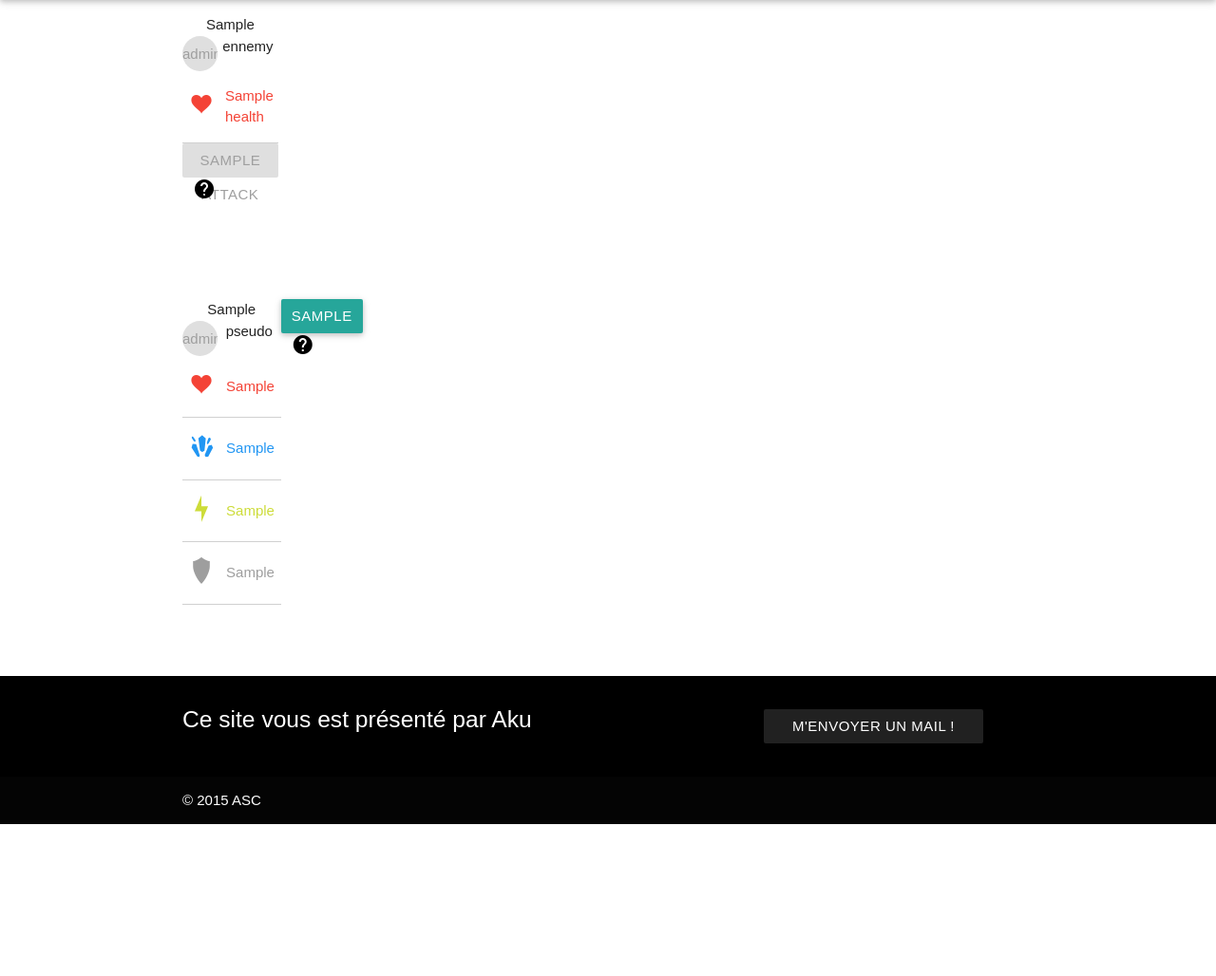
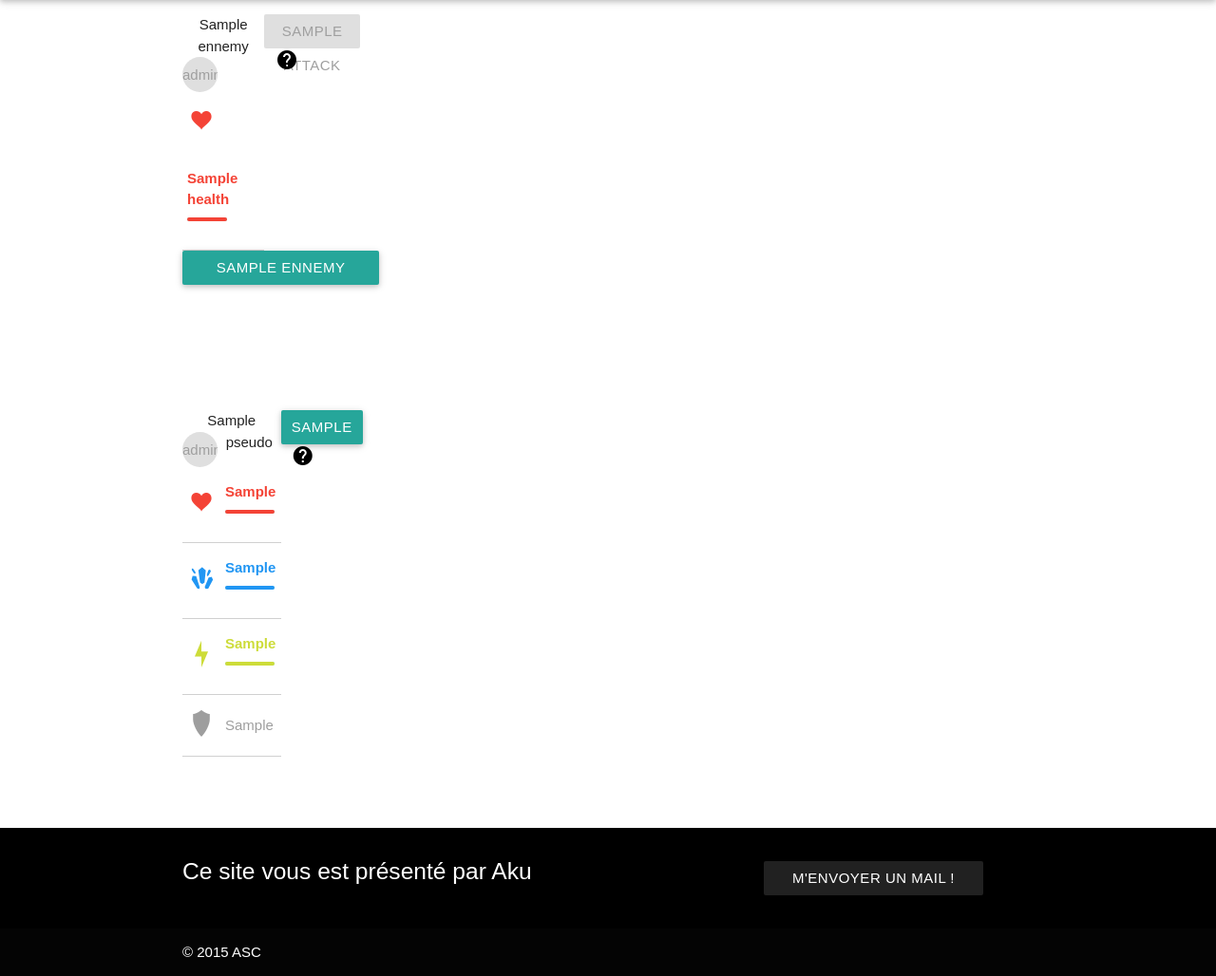
Before and after one commit to CNicolas/MyDjangoSite, a Django app: template battle/templates/battle/fight.html in a window 1280 px wide. Shown: the part 64-1092 px from the top of the page at 95% size. Before the commit the page ends 932 px from the top, so only its background shows below. Run offline with Django 3.2, Linux system fonts and the light colour scheme; the template is opened without the code that fills it: most values are stand-ins (such as "Sample title", 1, 10 or a date in 2020); some web fonts are replaced.

Commit message:
small effects when decreasing bars (health/mana/energy)

```diff
--- a/battle/static/css/battle.css
+++ b/battle/static/css/battle.css
@@ -43,58 +43,70 @@ main {
 }
 
 .color-price {
-	background-color: #ffc107;
+	background-color: #ffc107 !important;
 }
 .color-price-text {
-	color: #ffc107;
+	color: #ffc107 !important;
 }
 .color-defense {
-	background-color: #9e9e9e;
+	background-color: #9e9e9e !important;
 }
 .color-defense-text {
-	color: #9e9e9e;
+	color: #9e9e9e !important;
 }
 .color-health {
-	background-color: #f44336;
+	background-color: #f44336 !important;
 }
 .color-health-text {
-	color: #f44336;
+	color: #f44336 !important;
 }
 .color-mana {
-	background-color: #2196f3;
+	background-color: #2196f3 !important;
 }
 .color-mana-text {
-	color: #2196f3;
+	color: #2196f3 !important;
 }
 .color-energy {
-	background-color: #cddc39;
+	background-color: #cddc39 !important;
 }
 .color-energy-text {
-	color: #cddc39;
+	color: #cddc39 !important;
 }
 .color-strength {
-	background-color: #795548;
+	background-color: #795548 !important;
 }
 .color-strength-text {
-	color: #795548;
+	color: #795548 !important;
 }
 .color-agility {
-	background-color: #4caf50 ;
+	background-color: #4caf50 !important;
 }
 .color-agility-text {
-	color: #4caf50 ;
+	color: #4caf50 !important;
 }
 .color-intellect {
-	background-color: #ff9800;
+	background-color: #ff9800 !important;
 }
 .color-intellect-text {
-	color: #ff9800;
+	color: #ff9800 !important;
 }
 .color-spirit {
-	background-color: #607d8b;
+	background-color: #607d8b !important;
 }
 .color-spirit-text {
-	color: #607d8b;
+	color: #607d8b !important;
+}
+
+.health, .mana, .energy {
+	font-weight:bold;
+}
+
+td.td-icon {
+	display: inline-block;
+}
+td.td-value {
+	display: inline-block;
+	width: 60%;
 }
 /* END */
 
@@ -159,7 +171,10 @@ div.armor-piece.feet.weight3 {
 
 /* FIGHT */
 div.ennemies, div.players {
-	min-height: 35vh;
+	min-height: 30vh;
+}
+div.targets {
+	min-height: 9vh;
 }
 /* END */
 
--- a/battle/static/js/fight.js
+++ b/battle/static/js/fight.js
@@ -8,7 +8,7 @@
 'use strict';
 
 function getRandomIntInclusive(min, max) {
-  return Math.floor(Math.random() * (max - min +1)) + min;
+    return Math.floor(Math.random() * (max - min +1)) + min;
 }
 
 function damageResolved(damage, critical, targetDefense) {
@@ -19,36 +19,37 @@ function damageResolved(damage, critical, targetDefense) {
         res = Math.ceil(res * 1.5);
     }
     res -= res * (Number(targetDefense) / 100);
-
-    console.log(damage, critical, targetDefense, isCritical, targetDefense / 100, res)
-
     return res;
 }
 
-function updateEnnemyAttackUsed(ennemy, attack) {
-    var newHealth = ennemy.attr('data-health') + attack.attr('data-health');
+function ennemyAttackUsed(ennemy, attack) {
+    var newHealth = Number(ennemy.attr('data-health')) + Number(attack.attr('data-heal'));
+
+    var healthPercent = (newHealth * 100) / Number(ennemy.data('fullhealth'));
+
+    ennemy.attr('data-health', newHealth);
+
+    ennemy.find('.health').text(newHealth);
+
+    ennemy.find('.health').next().find('.determinate').css("width", healthPercent + '%' );
+}
+
+function ennemyAttackUndergone(ennemy, attack) {
+    var newHealth = ennemy.attr('data-health') - damageResolved(attack.attr('data-fulldamage'), attack.attr('data-critical'), 0);
 
     ennemy.attr('data-health', newHealth);
 
     ennemy.find('.health').text(newHealth);
 }
 
-function updateEnnemyAttackUndergone(ennemy, attack) {
-    var newHealth = ennemy.attr('data-health') - damageResolved(attack.attr('data-fulldamage'), attack.attr('data-critical'), 0);
-
-    // console.log(ennemy.attr('data-health'), ennemy.find('.health').text(), newHealth);
-
-    ennemy.attr('data-health', newHealth);
-
-    ennemy.find('.health').text(newHealth);
-}
-
-function updatePlayerAttackUsed(player, attack) {
+function playerAttackUsed(player, attack) {
     var newHealth = Number(player.attr('data-health')) + Number(attack.attr('data-heal'));
     var newMana = Number(player.attr('data-mana')) - Number(attack.attr('data-mana'));
     var newEnergy = Number(player.attr('data-energy')) - Number(attack.attr('data-energy'));
 
-    // console.log(player.attr('data-health'), player.find('.health').text(), newHealth);
+    var healthPercent = (newHealth * 100) / Number(player.data('fullhealth'));
+    var manaPercent = (newMana * 100) / Number(player.data('fullmana'));
+    var energyPercent = (newEnergy * 100) / Number(player.data('fullenergy'));
 
     player.attr('data-health', newHealth);
     player.attr('data-mana', newMana);
@@ -57,12 +58,16 @@ function updatePlayerAttackUsed(player, attack) {
     player.find('.health').text(newHealth);
     player.find('.mana').text(newMana);
     player.find('.energy').text(newEnergy);
+
+    player.find('.health').next().find('.determinate').css("width", healthPercent + '%' );
+    player.find('.mana').next().find('.determinate').css("width", manaPercent + '%' );
+    player.find('.energy').next().find('.determinate').css("width", energyPercent + '%' );
+
+    var playerAttacks = player.find('div.attacks .row button');
 }
 
-function updatePlayerAttackUndergone(player, attack) {
+function playerAttackUndergone(player, attack) {
     var newHealth = player.attr('data-health') - damageResolved(attack.attr('data-damage'), attack.attr('data-critical'), player.attr('data-defense'));
-
-    // console.log(player.attr('data-health'), player.find('.health').text(), newHealth);
 
     player.attr('data-health', newHealth);
 
@@ -84,21 +89,22 @@ $(document).ready(function() {
         player = button.parents("div.player");
         playerAttack = button;
 
-        $("div.ennemy").unbind('click');
-        $("div.ennemy").click(function(event) {
-            var ennemy = $(this);
+        $("div.ennemy button").click(function(event) {
+            var ennemy = $(this).parent();
 
-            updateEnnemyAttackUndergone(ennemy, playerAttack);
+            ennemyAttackUndergone(ennemy, playerAttack);
 
-            updatePlayerAttackUsed(player, playerAttack);
+            playerAttackUsed(player, playerAttack);
+
+            var ennemyAttacks = ennemy.find('div.attacks .row button');
+            var alea = getRandomIntInclusive(0, ennemyAttacks.length - 1);
+            playerAttackUndergone(player, ennemyAttacks.eq(alea))
+
+            ennemyAttackUsed(ennemy, ennemyAttacks.eq(alea));
 
             playerAttack = {};
             player = {};
             $(this).unbind('click');
-
-            var ennemyAttacks = ennemy.find('div.attacks .row button');
-            var alea = getRandomIntInclusive(1, ennemyAttacks.length);
-            updatePlayerAttackUndergone(player, ennemyAttacks[alea])
         });
     });
 });
--- a/battle/templates/battle/fight.html
+++ b/battle/templates/battle/fight.html
@@ -9,13 +9,18 @@
         <div class="container">
             <div class="row ennemies">
                 {% for ennemy in ennemies %}
-                    <div class="ennemy col s3 row" data-id="{{ ennemy.id }}" data-health="{{ ennemy.health }}">
+                    <div class="ennemy col s3 row" data-id="{{ ennemy.id }}" data-fullhealth="{{ ennemy.health }}" data-health="{{ ennemy.health }}">
                         <table class="col s5 table bordered">
                             <caption class="center">{{ ennemy.name }}<button class="left btn-floating disabled">{{ ennemy.level }}</span></caption>
                             <tbody>
                                 <tr class="color-health-text">
-                                    <td><i class="ra ra-hearts ra-2x"></i></td>
-                                    <td class="health">{{ ennemy.health }}</td>
+                                    <td class="td-icon"><i class="ra ra-hearts ra-2x"></i></td>
+                                    <td class="td-value center">
+                                        <span class="health">{{ ennemy.health }}</span>
+                                        <div class="progress">
+                                            <div class="determinate color-health" style="width: 100%"></div>
+                                        </div>
+                                    </td>
                                 </tr>
                             </tbody>
                         </table>
@@ -30,32 +35,54 @@
                                 </div>
                             {% endfor %}
                         </div>
+
+                        <button class="col s12 btn">{{ ennemy.name }}</button>
                     </div>
 
                     <div class="col s1">&nbsp;</div>
                 {% endfor %}
             </div>
+
+            <div class="row targets">
+
+            </div>
+
             <div class="row players">
                 {% for p in players %}
-                    <div class="player col s3 row" data-id="{{ p.id }}" data-pseudo="{{ p.pseudo }}" data-health="{{ p.full_health }}" data-mana="{{ p.full_mana }}" data-energy="{{ p.full_energy }}" data-defense="{{ p.full_defense }}" data-strength="{{ p.full_strength }}" data-agility="{{ p.full_agility }}" data-intellect="{{ p.full_intellect }}" data-spirit="{{ p.full_spirit }}">
+                    <div class="player col s3 row" data-id="{{ p.id }}" data-pseudo="{{ p.pseudo }}" data-fullhealth="{{ p.full_health }}" data-health="{{ p.full_health }}" data-fullmana="{{ p.full_mana }}" data-mana="{{ p.full_mana }}" data-fullenergy="{{ p.full_energy }}" data-energy="{{ p.full_energy }}" data-defense="{{ p.full_defense }}" data-strength="{{ p.full_strength }}" data-agility="{{ p.full_agility }}" data-intellect="{{ p.full_intellect }}" data-spirit="{{ p.full_spirit }}">
                         <table class="col s6 table bordered">
                             <caption class="center">{{ p.pseudo }}<button class="left btn-floating disabled">{{ p.level }}</span></caption>
                             <tbody>
                                 <tr class="color-health-text">
-                                    <td><i class="ra ra-hearts ra-2x"></i></td>
-                                    <td class="health">{{ p.full_health }}</td>
+                                    <td class="td-icon"><i class="ra ra-hearts ra-2x"></i></td>
+                                    <td class="td-value center">
+                                        <span class="health">{{ p.full_health }}</span>
+                                        <div class="progress">
+                                            <div class="determinate color-health" style="width: 100%"></div>
+                                        </div>
+                                    </td>
                                 </tr>
                                 <tr class="color-mana-text">
-                                    <td><i class="ra ra-crystals ra-2x"></i></td>
-                                    <td class="mana">{{ p.full_mana }}</td>
+                                    <td class="td-icon"><i class="ra ra-crystals ra-2x"></i></td>
+                                    <td class="td-value center">
+                                        <span class="mana">{{ p.full_mana }}</span>
+                                        <div class="progress">
+                                            <div class="determinate color-mana" style="width: 100%"></div>
+                                        </div>
+                                    </td>
                                 </tr>
                                 <tr class="color-energy-text">
-                                    <td><i class="ra ra-lightning-bolt ra-2x"></i></td>
-                                    <td class="energy">{{ p.full_energy }}</td>
+                                    <td class="td-icon"><i class="ra ra-lightning-bolt ra-2x"></i></td>
+                                    <td class="td-value center">
+                                        <span class="energy">{{ p.full_energy }}</span>
+                                        <div class="progress">
+                                            <div class="determinate color-energy" style="width: 100%"></div>
+                                        </div>
+                                    </td>
                                 </tr>
                                 <tr class="color-defense-text">
-                                    <td><i class="ra ra-shield ra-2x"></i></td>
-                                    <td class="defense">{{ p.full_defense }}</td>
+                                    <td class="td-icon"><i class="ra ra-shield ra-2x"></i></td>
+                                    <td class="td-value defense">{{ p.full_defense }}</td>
                                 </tr>
                             </tbody>
                         </table>
```
